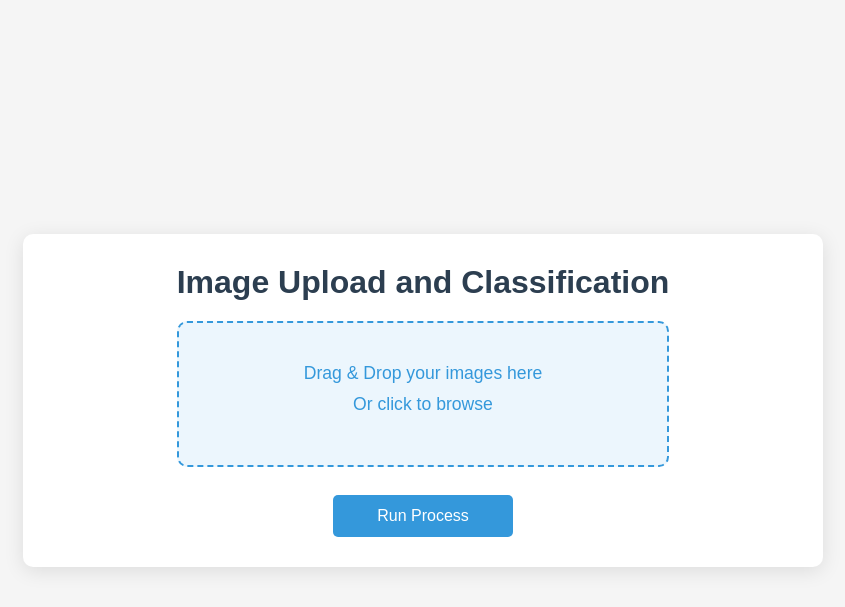
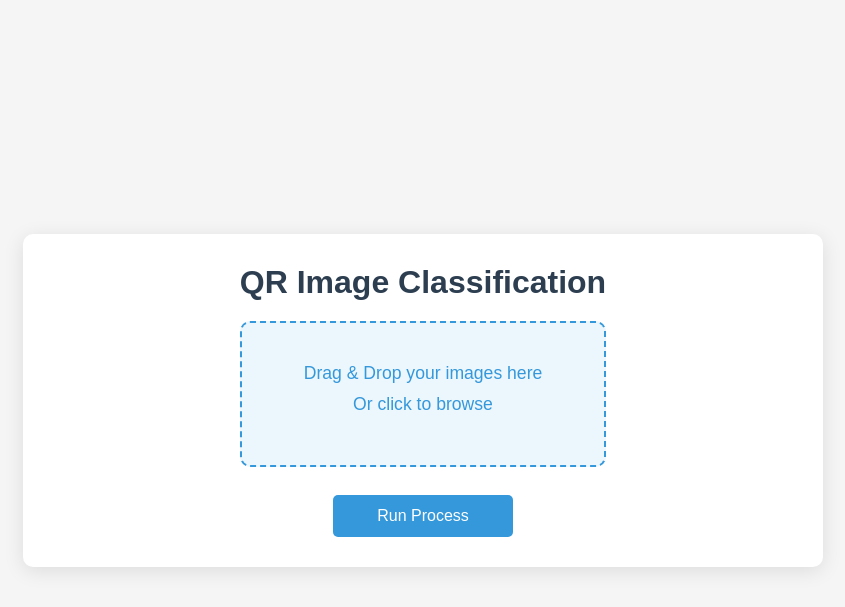
Before and after one commit to tejassdesh07/image-classifier, a Flask app: page / in a window 1280 px wide. Shown: the top 607 px of the page, without its empty margins (217-1062 px from the left). Run offline with Flask 3, Linux system fonts and the light colour scheme; parts of the project's set-up code (start-up, migrations or seed data) failed here and were passed over.

Commit message:
altered name

```diff
--- a/templates/index.html
+++ b/templates/index.html
@@ -170,7 +170,7 @@
 
     <div class="container">
         <form action="{{ url_for('upload_and_process') }}" method="POST" enctype="multipart/form-data">
-            <h1>Image Upload and Classification</h1>
+            <h1>QR Image Classification</h1>
 
             <!-- Image Upload Form -->
             <div class="upload-section">
```
